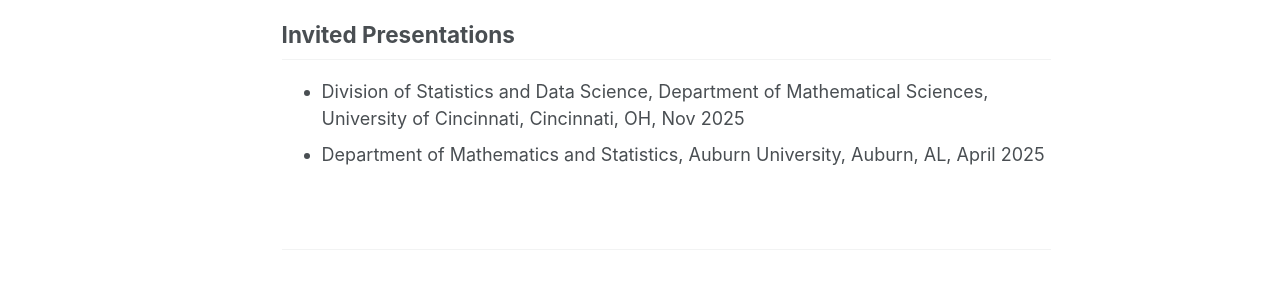
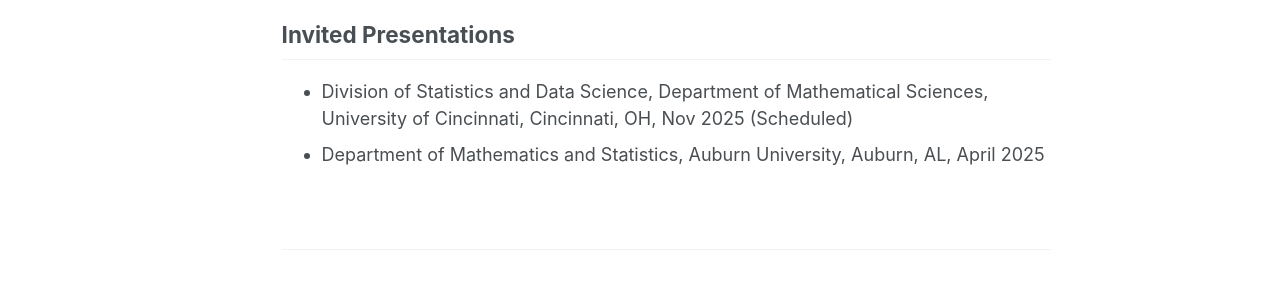
Before and after one commit to JiwonPark41/JiwonPark41.github.io, a Jekyll site: the page built from _pages/talks.md, in a window 1280 px wide and 1378 px high. Shown: the part 673-958 px from the top of the window. Built offline with Jekyll 4.4.1, drawn with Linux system fonts in a browser that asks for light colours; a script that is not in the unit is left out.

Commit message:
Update talks.md

```diff
--- a/_pages/talks.md
+++ b/_pages/talks.md
@@ -15,5 +15,5 @@ author_profile: true
 - 35th New England Statistics Symposium, Storrs, CT, May 2022
 
 ## Invited Presentations
-- Division of Statistics and Data Science, Department of Mathematical Sciences, University of Cincinnati, Cincinnati, OH, Nov 2025
+- Division of Statistics and Data Science, Department of Mathematical Sciences, University of Cincinnati, Cincinnati, OH, Nov 2025 (Scheduled)
 - Department of Mathematics and Statistics, Auburn University, Auburn, AL, April 2025
```
